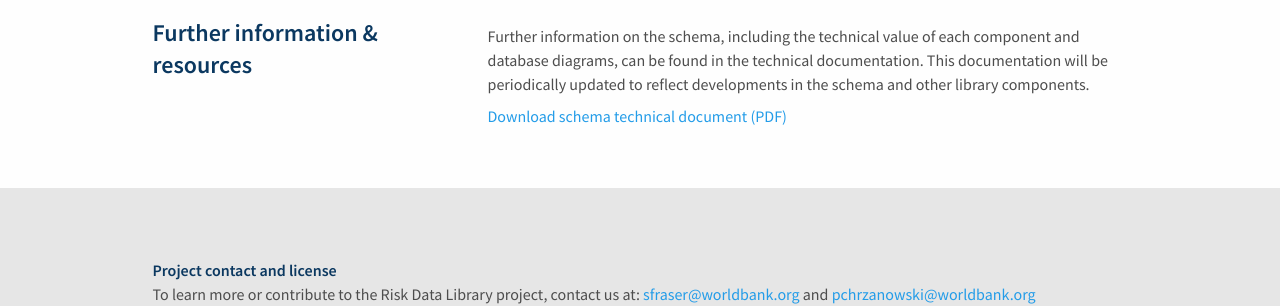
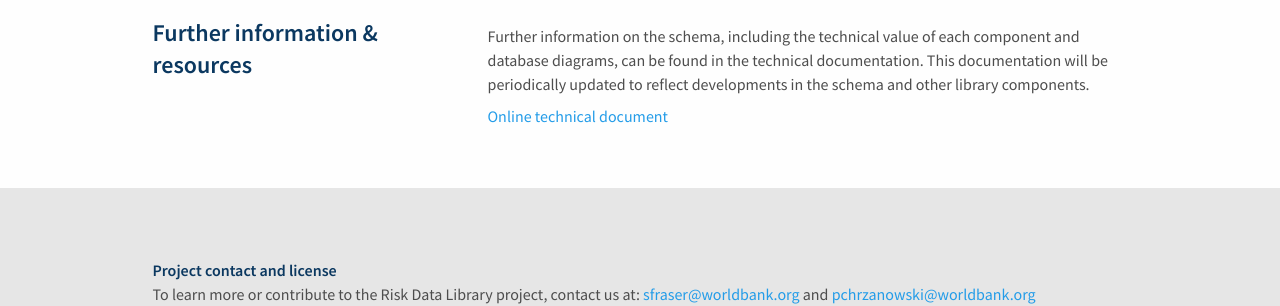
Before and after one commit to GFDRR/risk-data-library.github.io, a Jekyll site: the page built from database.html, in a window 1280 px wide. Shown: the part 1180-1486 px from the top of the page. Built offline with Jekyll 4.4.1, drawn with Linux system fonts in a browser that asks for light colours; nearby versions of some CDN libraries.

Commit message:
Update database.html
updated link to pdf - changed to online doc link

```diff
--- a/database.html
+++ b/database.html
@@ -57,7 +57,7 @@ description: The library database has been designed to overcome a recurrent issu
         Further information on the schema, including the technical value of each component and database diagrams, can be found in the technical documentation. This documentation will be periodically updated to reflect developments in the schema and other library components.
       </p>
       <div class="link-under-paragraph-container">
-        <a href="assets/docs/TechnicalOverview_GFDRR_RiskDataSchema_June2020.pdf" class="link" download target="_blank">Download schema technical document (PDF)</a>
+        <a href="https://gfdrr.github.io/rdl-doc/" class="link" download target="_blank">Online technical document</a>
       </div>
     </div>
   </div>
```
